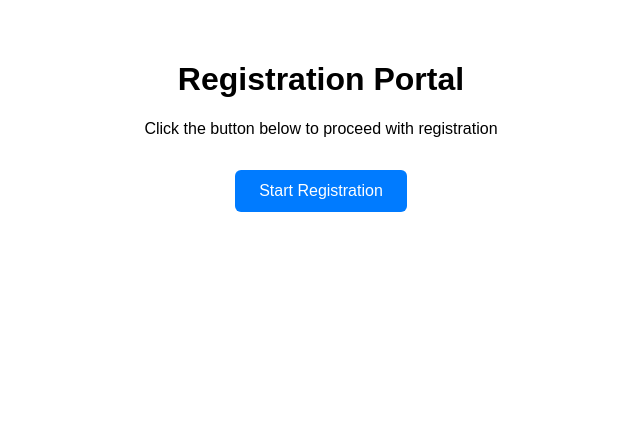
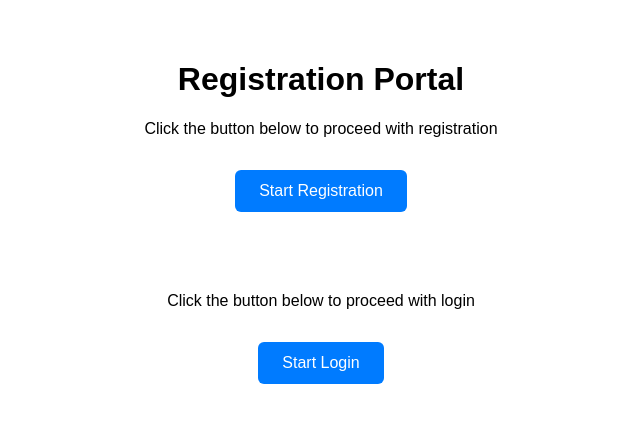
Before and after one commit to Itachi7011/Temp-Frontend-For-Login-SaaS, a React (Vite) app: page / in a window 1280 px wide. Shown: the top 422 px of the page, without its empty margins (319-959 px from the left). Built offline with nearby package versions, Linux system fonts and the light colour scheme.

Commit message:
tweaking some links and their data

```diff
--- a/src/pages/Home.jsx
+++ b/src/pages/Home.jsx
@@ -2,13 +2,13 @@ import { useState } from 'react';
 
 const RegistrationLink = () => {
   const [loading, setLoading] = useState(false);
+  const [loading1, setLoading1] = useState(false);
 
   const handleRegistration = () => {
     setLoading(true);
 
     // Your API endpoint with parameters
 
-    const redirectUri = encodeURIComponent('/api/auth/callback');
 
     const registrationUrl = `/api/registrationLink`;
 
@@ -17,7 +17,24 @@ const RegistrationLink = () => {
     window.location.href = registrationUrl;
   };
 
+
+  const handleLogin = () => {
+    setLoading1(true);
+    console.log("login click")
+
+    // Your API endpoint with parameters
+
+
+    const loginUrl = `/api/loginLink`;
+
+    // console.log('Redirecting to:', registrationUrl);
+
+    window.location.href = loginUrl;
+  };
+
   return (
+    <div>
+
       <div style={{
         padding: '2rem',
         textAlign: 'center',
@@ -49,6 +66,41 @@ const RegistrationLink = () => {
           </p>
         )}
       </div>
+
+
+            <div style={{
+        padding: '2rem',
+        textAlign: 'center',
+        fontFamily: 'Arial, sans-serif'
+      }}>
+
+        <p>Click the button below to proceed with login</p>
+
+        <button
+          onClick={handleLogin}
+          disabled={loading1}
+          style={{
+            padding: '12px 24px',
+            fontSize: '16px',
+            backgroundColor: loading1 ? '#ccc' : '#007bff',
+            color: 'white',
+            border: 'none',
+            borderRadius: '6px',
+            cursor: loading1 ? 'not-allowed' : 'pointer',
+            marginTop: '1rem'
+          }}
+        >
+          {loading1? 'Redirecting...' : 'Start Login'}
+        </button>
+
+        {loading1 && (
+          <p style={{ marginTop: '1rem', color: '#666' }}>
+            Redirecting to login portal...
+          </p>
+        )}
+      </div>
+    </div>
+
   );
 };
 
```
Lines whose indentation alone changed are shown as unchanged.
